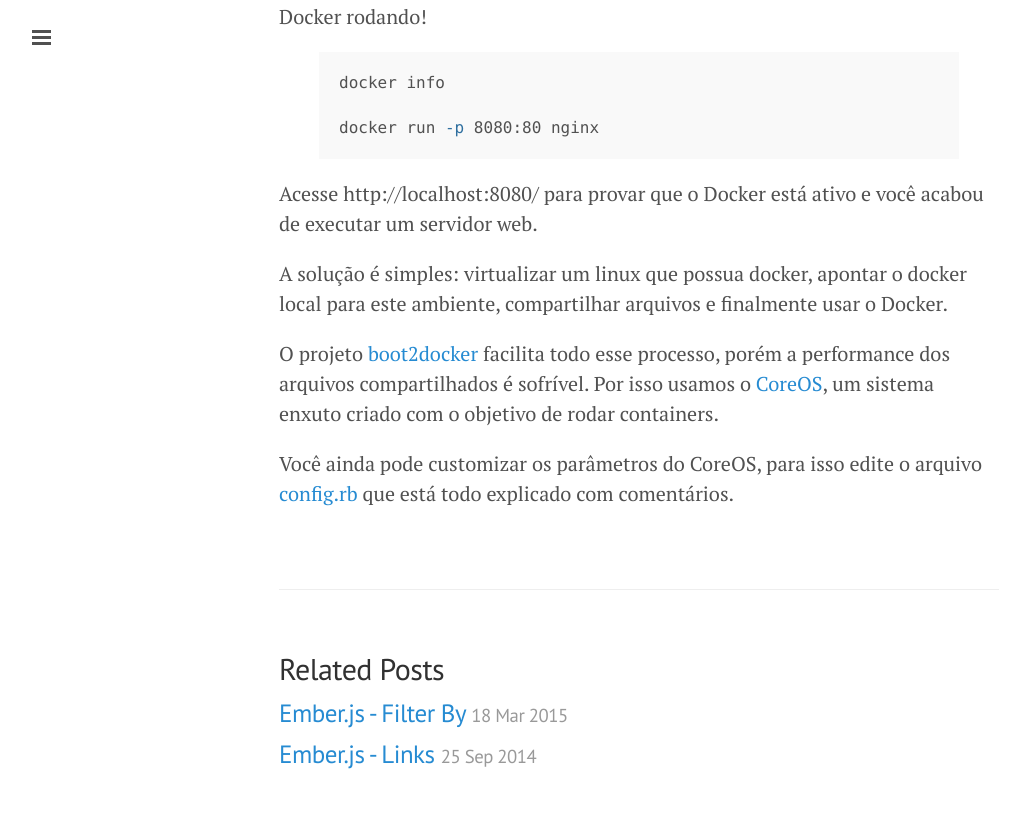
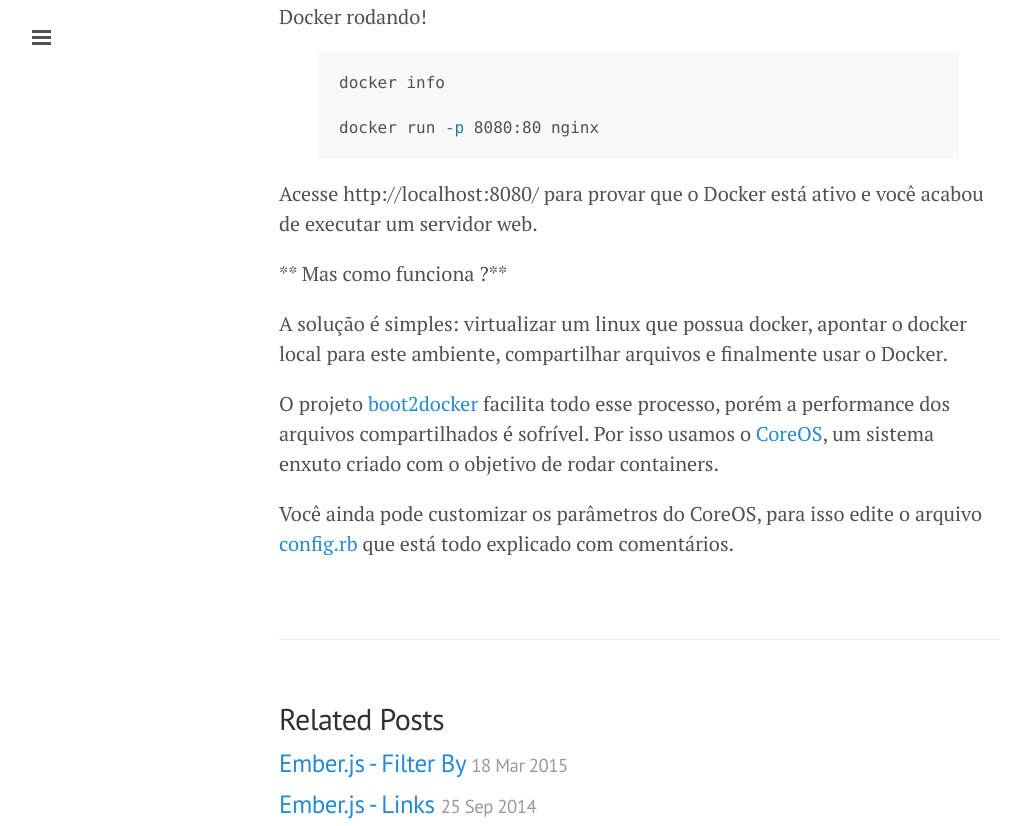
Before and after one commit to leandrocp/leandrocp.github.io, a Jekyll site: the page built from _posts/2015-06-19-docker-no-macos.md, in a window 1280 px wide and 900 px high, scrolled down 1636 px, cut to the strip 0-826 px from the top of the window. Shown: the whole strip, without its empty margins (1-1031 px from the left). Built offline with Jekyll 4.4.1, drawn with Linux system fonts in a browser that asks for light colours; Markdown is read by kramdown in place of the engine named in the settings.

Commit message:
Update 2015-06-19-docker-no-macos.md

```diff
--- a/_posts/2015-06-19-docker-no-macos.md
+++ b/_posts/2015-06-19-docker-no-macos.md
@@ -68,6 +68,8 @@ docker run -p 8080:80 nginx
 
 Acesse http://localhost:8080/ para provar que o Docker está ativo e você acabou de executar um servidor web.
 
+** Mas como funciona ?**
+
 A solução é simples: virtualizar um linux que possua docker, apontar o docker local para este ambiente, compartilhar arquivos e finalmente usar o Docker.
 
 O projeto [boot2docker](http://boot2docker.io/) facilita todo esse processo, porém a performance dos arquivos compartilhados é sofrível. Por isso usamos o [CoreOS](https://coreos.com/), um sistema enxuto criado com o objetivo de rodar containers.
```
